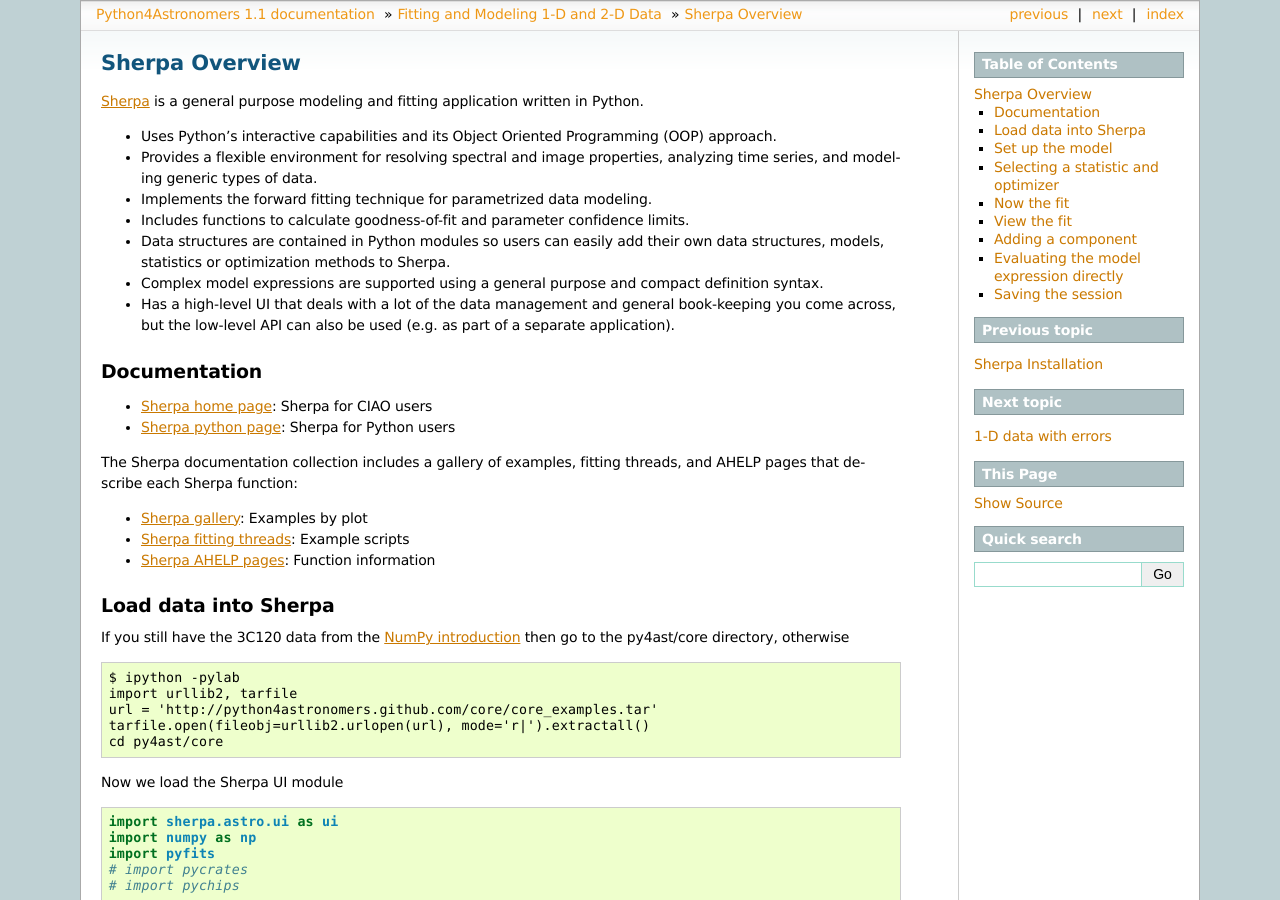
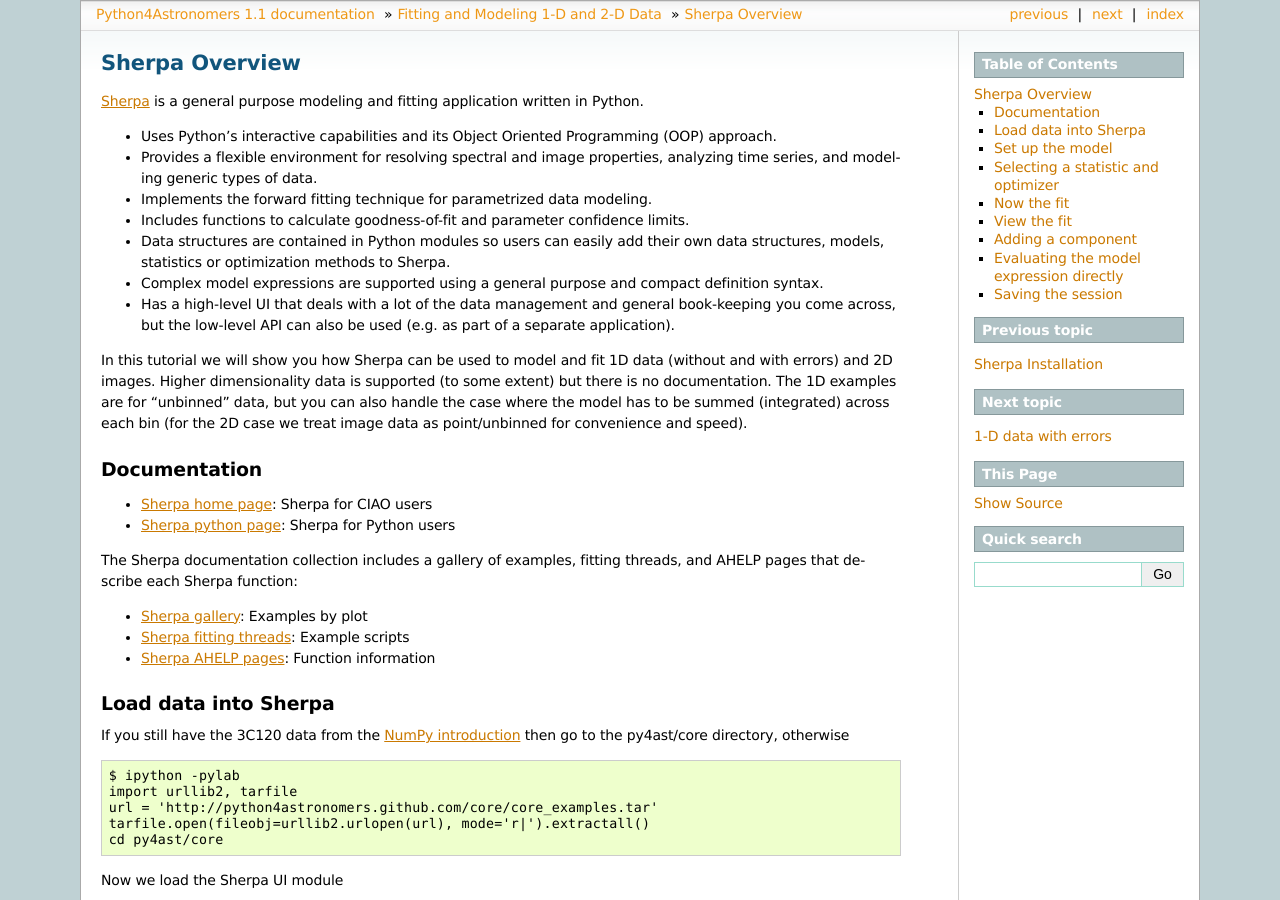
Before and after one commit to python4astronomers/python4astronomers, a Sphinx documentation site: the page built from source/fitting/sherpa.rst, in a window 1280 px wide and 900 px high. Built offline with Sphinx 7.4.7, drawn with Linux system fonts in a browser that asks for light colours; formulas are drawn with MathJax 3.

Commit message:
Added a note about unintegrated/ntegrated

```diff
--- a/source/fitting/sherpa.rst
+++ b/source/fitting/sherpa.rst
@@ -25,6 +25,13 @@
   and general book-keeping you come across, but the low-level API
   can also be used (e.g. as part of a separate application).
 
+In this tutorial we will show you how Sherpa can be used to model and
+fit 1D data (without and with errors) and 2D images. Higher
+dimensionality data is supported (to some extent) but there is no
+documentation. The 1D examples are for "unbinned" data, but you can
+also handle the case where the model has to be summed (integrated)
+across each bin (for the 2D case we treat image data as point/unbinned
+for convenience and speed).
 
 Documentation
 ^^^^^^^^^^^^^
```
